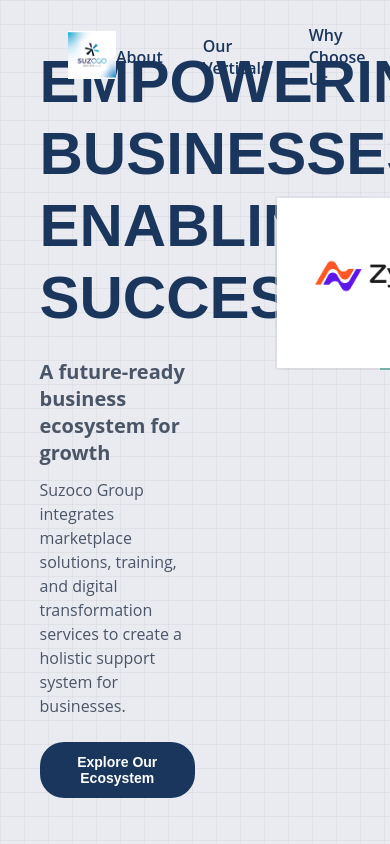
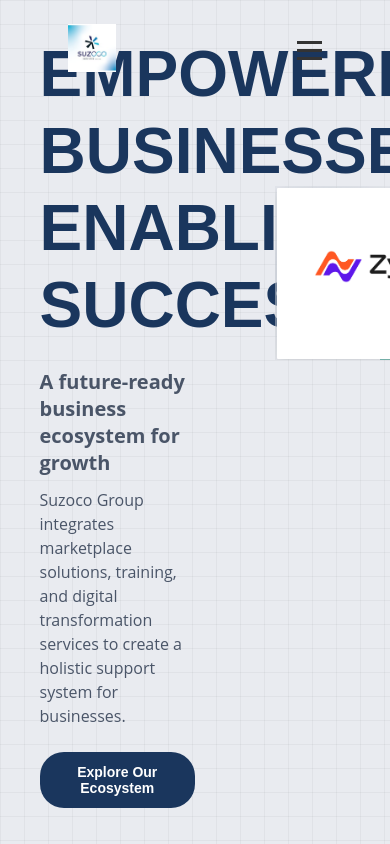
Before and after one commit to kalpokoch/suzoco-landing-page, a React (Vite) app: page / in a window 390 px wide. Shown: the top 844 px of the page. Built offline with nearby package versions, Linux system fonts and the light colour scheme.

Commit message:
hamburger menu added for Navbar

```diff
--- a/src/components/Hero.css
+++ b/src/components/Hero.css
@@ -18,7 +18,7 @@
   }
 
   .hero-left h1 {
-    font-size: 60px;
+    font-size: 4rem;
     font-family: 'Montserrat', sans-serif;
     font-weight: 720;
     line-height: 1.2;
--- a/src/components/Navbar.css
+++ b/src/components/Navbar.css
@@ -56,3 +56,49 @@
   font-size: 14px;
   cursor: pointer;
 }
+/* HAMBURGER MENU */
+
+.hamburger {
+  display: none;
+  flex-direction: column;
+  gap: 5px;
+  cursor: pointer;
+}
+
+.hamburger span {
+  width: 25px;
+  height: 3px;
+  background-color: #333;
+  transition: all 0.3s;
+}
+
+@media (max-width: 768px) {
+  .nav-links {
+    position: absolute;
+    top: 70px;
+    right: 24px;
+    background: white;
+    flex-direction: column;
+    align-items: flex-start;
+    padding: 20px;
+    border-radius: 8px;
+    box-shadow: 0 8px 16px rgba(0,0,0,0.1);
+    display: none;
+  }
+
+  .nav-links.open {
+    display: flex;
+  }
+
+  .hamburger {
+    display: flex;
+  }
+
+  .nav-links li {
+    margin-bottom: 12px;
+  }
+
+  .nav-links li:last-child {
+    margin-bottom: 0;
+  }
+}
--- a/src/components/Navbar.jsx
+++ b/src/components/Navbar.jsx
@@ -4,6 +4,7 @@
 
 function Navbar() {
   const [scrolled, setScrolled] = useState(false);
+  const [menuOpen, setMenuOpen] = useState(false);
 
   useEffect(() => {
     const handleScroll = () => {
@@ -14,18 +15,29 @@
     return () => window.removeEventListener('scroll', handleScroll);
   }, []);
 
+  const toggleMenu = () => {
+    setMenuOpen(!menuOpen);
+  };
+
   return (
     <nav className={`navbar ${scrolled ? 'scrolled' : ''}`}>
       <div className="container">
-        <a href="">
-        <img src={logo} alt="Suzoco Logo" className="logo" />
+        <a href="#">
+          <img src={logo} alt="Suzoco Logo" className="logo" />
         </a>
-        <ul className="nav-links">
+
+        <div className={`nav-links ${menuOpen ? 'open' : ''}`}>
           <li><a href="#about">About</a></li>
           <li><a href="#verticals">Our Verticals</a></li>
           <li><a href="#why-choose-us">Why Choose Us</a></li>
           <li><a href="#contact-us" className='contact-button'>Contact Us</a></li>
-        </ul>
+        </div>
+
+        <div className={`hamburger ${menuOpen ? 'open' : ''}`} onClick={toggleMenu}>
+          <span></span>
+          <span></span>
+          <span></span>
+        </div>
       </div>
     </nav>
   );
--- a/src/index.css
+++ b/src/index.css
@@ -22,11 +22,13 @@
   color: inherit;
 }
 .container {
+  width: 90%;
   max-width: 1200px;
   margin: 0 auto;
-  width: 100%;
-  padding-left: 48px;
-  padding-right: 48px;
+  /* width: 100%; */
+  /* padding-left: 48px;
+  padding-right: 48px; */
+  padding: 2rem;
 }
 
 
```
